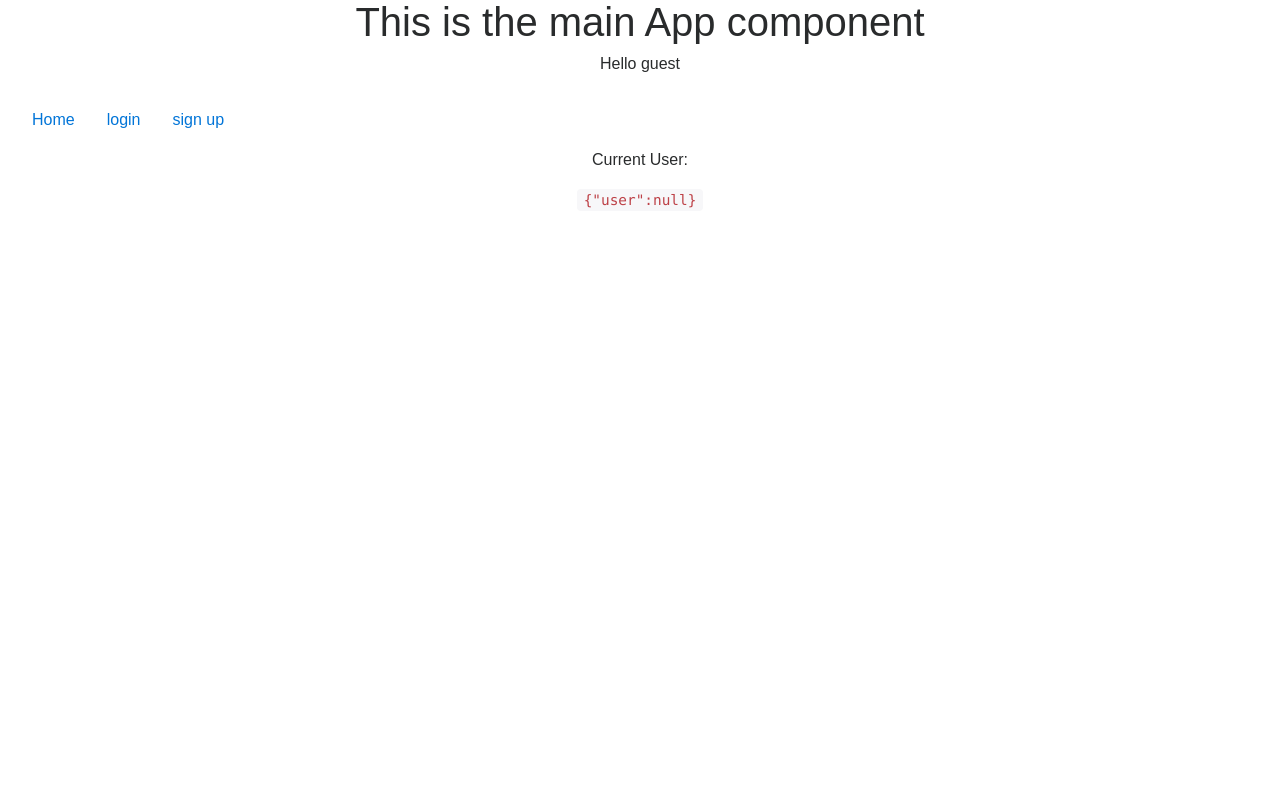
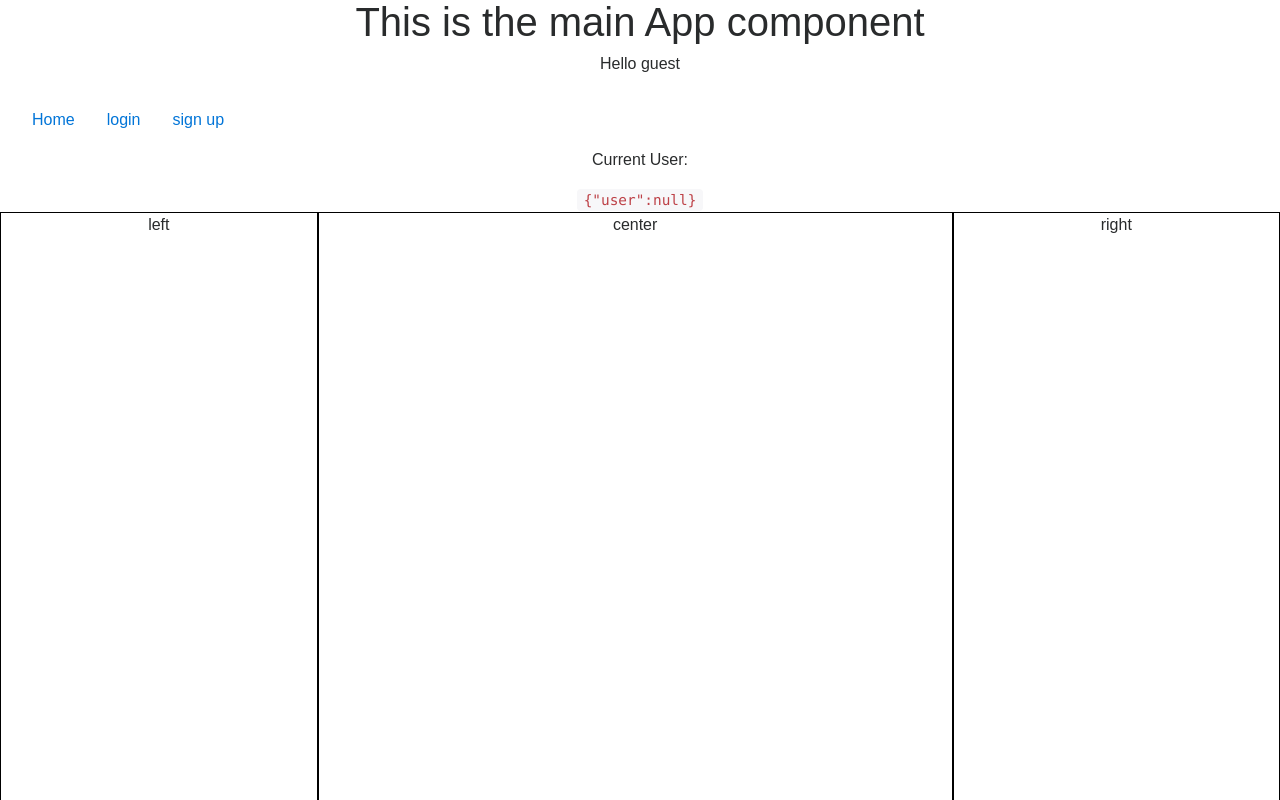
Before and after one commit to kyleconyers/properChannels, a React (Create React App) app in the folder client/: page / in a window 1280 px wide. Shown: the top 800 px of the page. Built offline with nearby package versions, Linux system fonts and the light colour scheme; no server answers.

Commit message:
initial layout boxes

```diff
--- a/client/src/App.js
+++ b/client/src/App.js
@@ -131,7 +131,28 @@ class App extends Component {
 				/>
 				<Route exact path="/signup" component={SignupForm} />
 				{/* <LoginForm _login={this._login} /> */}
+				<div className="content-layout">
+					<div className ="left-sideBar">
+					left
+
+					</div>
+
+					<div className="center-content">
+					center
+					</div>
+
+					<div className="right-sideBar">
+					right
+					</div>
+				</div>
+
+
 			</div>
+
+
+
+
+
 		)
 	}
 }
--- a/client/src/index.css
+++ b/client/src/index.css
@@ -1,7 +1,42 @@
-
+html{
+  height: 100%;
+}
+#root{
+  height: 100%;
+}
+.App{
+  height: 100%;
+}
 body {
   height: 100%;
   margin: 0;
   padding: 0;
   font-family: sans-serif;
 }
+
+
+
+.content-layout {
+
+
+  display: flex; /* or inline-flex */
+  /* border: 1px solid black; */
+  align-items: stretch;
+  height: 100%;
+}
+
+.left-sideBar{
+  flex-grow: 1; /* default 0 */
+  border: 1px solid black;
+  height: 100%;
+}
+.center-content{
+  flex-grow: 2; /* default 0 */
+  border: 1px solid black;
+  height: 100%;
+}
+.right-sideBar{
+  flex-grow: 1; /* default 0 */
+  border: 1px solid black;
+  height: 100%;
+}
```
